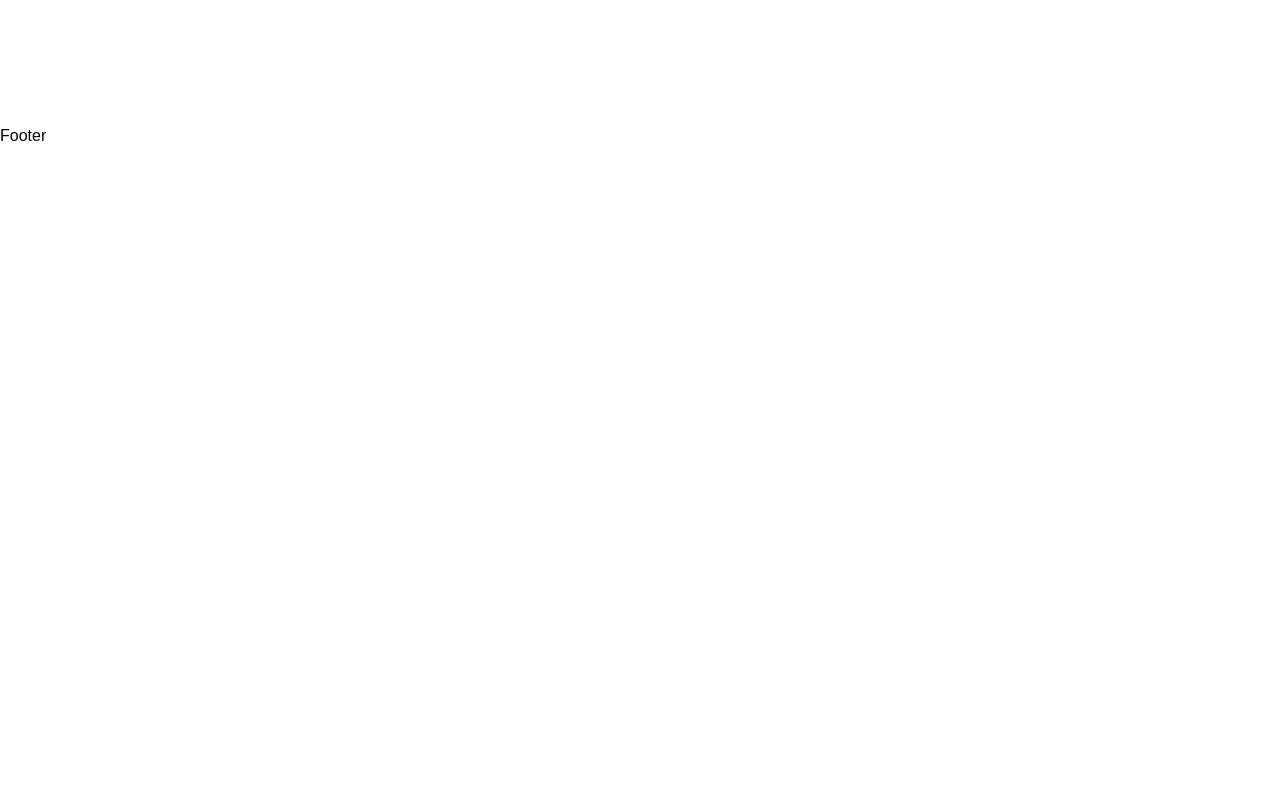
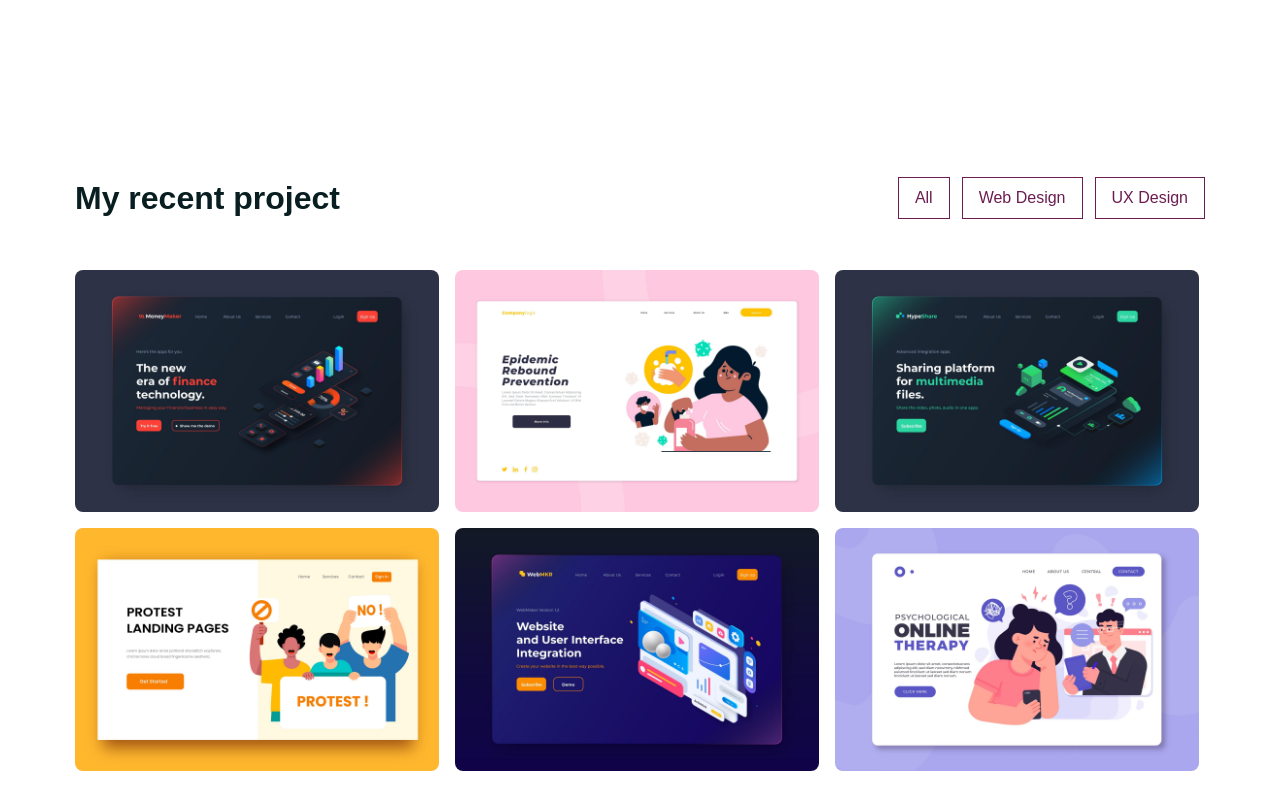
Before and after one commit to eerapheal/ekpenisi_portfolio, a React (Create React App) app: page / in a window 1280 px wide. Shown: the part 1920-2705 px from the top of the page. Before the commit the page ends 2068 px from the top, so only its background shows below. Built offline with nearby package versions, Linux system fonts and the light colour scheme.

Commit message:
Poject img fetched

```diff
--- a/src/App.js
+++ b/src/App.js
@@ -5,6 +5,8 @@
 import Footer from './components/Footer/Footer.jsx';
 import View from './components/View/View.jsx';
 import Service from './components/Service/Service.jsx';
+import Portfolio from './components/Portfolio/Portfolio.jsx';
+
 
 const App = () => {
     useEffect(()=> {
@@ -16,10 +18,10 @@
     <main>
       <View />
       <Service />
+      <Portfolio />
      </main>
     <Footer />
     </>
-
 }
 
 export default App
--- /dev/null
+++ b/src/components/Portfolio/Portfolio.jsx
@@ -0,0 +1,58 @@
+import React from 'react';
+import data from '../../assets/data/portfolioData';
+
+const Portfolio = () => {
+  return (
+  <section id='portfolio'>
+   <div className='container'>
+    <div className='flex items-center justify-between flex-wrap'>
+
+      <div className='mb-7 sm:mb-0'>
+        <h3 className='text-headingColor text-[2rem] font-[700]'>
+          My recent project
+        </h3>
+      </div>
+
+      <div class='flex gap-3'>
+      <div className='flex'>
+        <button className='text-smallTextColor border border-solid border-smallTextColor py-2 px-4'>
+          All
+        </button>
+      </div>
+      <div className='flex '>
+        <button className='text-smallTextColor border border-solid border-smallTextColor py-2 px-4'>
+          Web Design
+        </button>
+      </div>
+      <div className='flex'>
+        <button className='text-smallTextColor border border-solid border-smallTextColor py-2 px-4'>
+          UX Design
+        </button>
+      </div>
+      </div>
+    </div>
+
+    <div className='flex items-center gap-4 flex-wrap mt-12'>
+      {data?.map((portfolio, index) => (
+        <div className='group max-w-full sm:w-[48.5%] md:w-[31.8%] lg:w-[32.2%] relative z-[1]'>
+         <figure>
+          <img className="rounded-[8px]" src={portfolio.imgUrl} alt='portfolio-image'/>
+         </figure>
+
+         <div className='w-full h-full bg-primaryColor bg-opacity-40 absolute top-0 left-0 z-[5] hidden group-hover:black'>
+         <div className=''>
+          <button className=''>
+            See Details
+          </button>
+          </div>
+         </div>
+        </div>
+      ))}
+    </div>
+   </div>
+  </section>
+  )
+
+}
+
+export default Portfolio;
```
